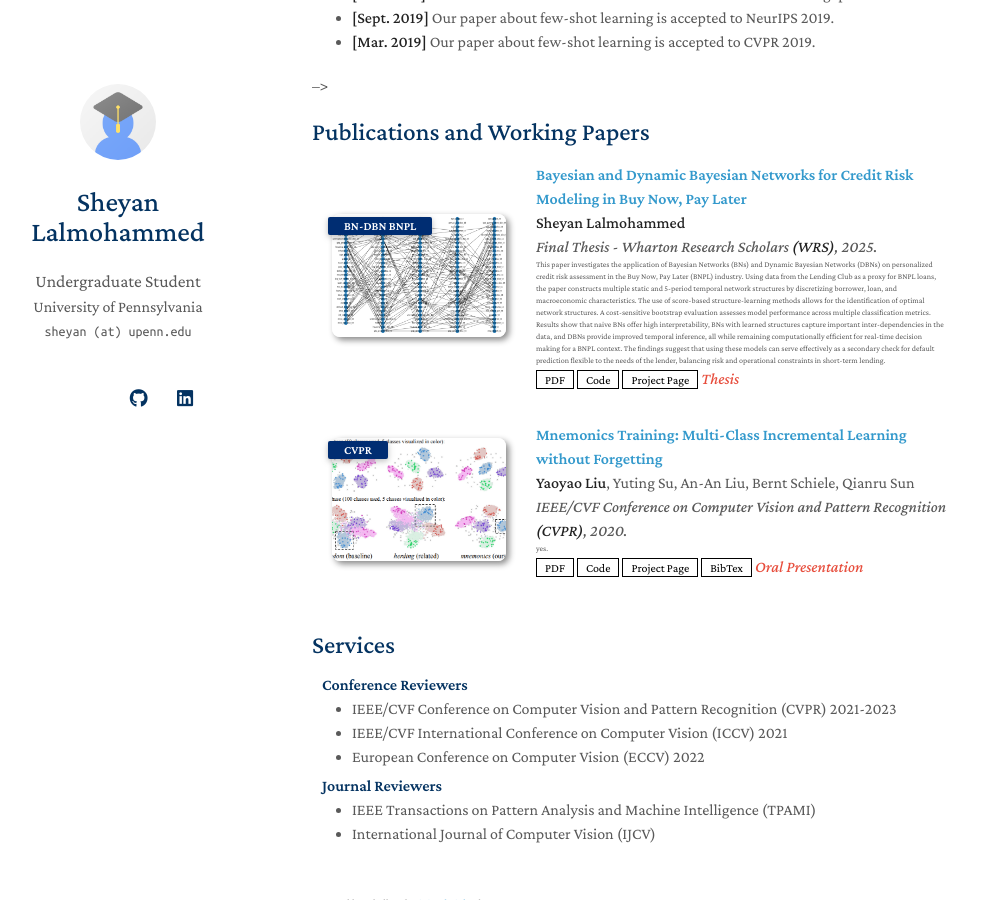
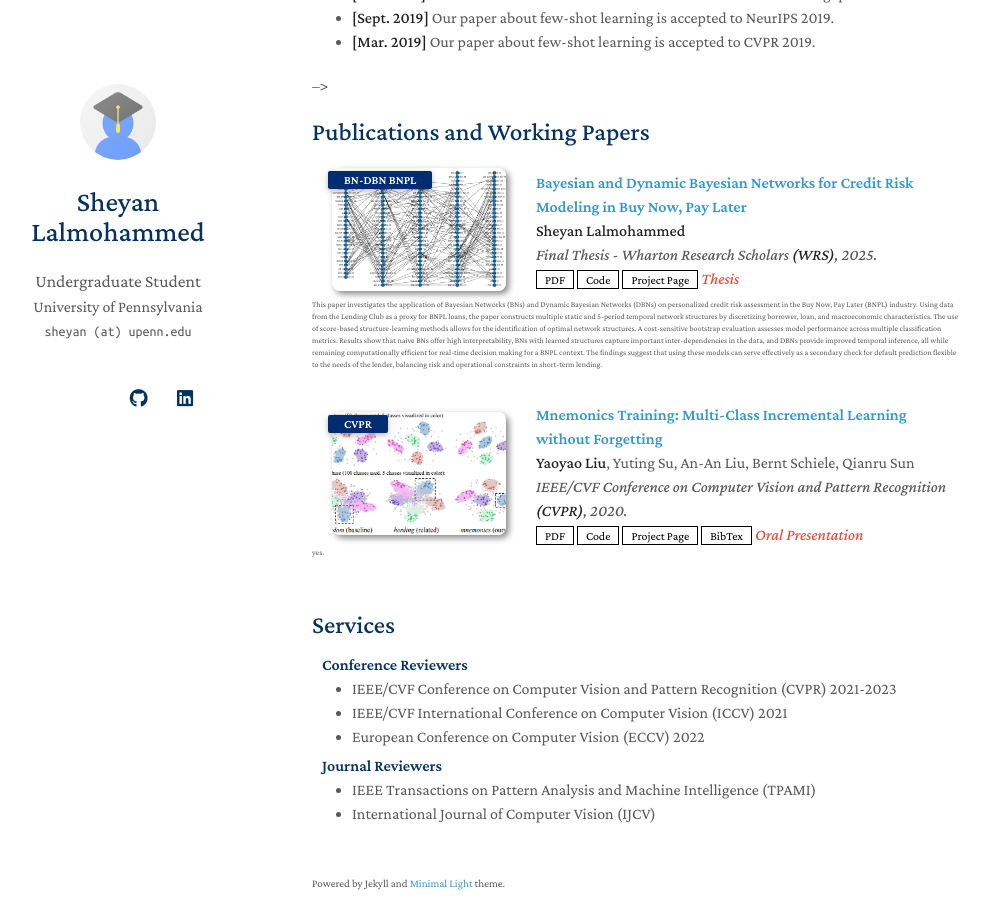
Before and after one commit to sheyanlalmohammed1/sheyanlalmohammed1.github.io, a Jekyll site: the page built from index.md, in a window 1280 px wide and 900 px high, scrolled down 738 px. Shown: the whole window, without its empty margins (158-1147 px from the left). Built offline with Jekyll 4.4.1, drawn with Linux system fonts in a browser that asks for light colours; a style sheet for code colours, icons or effects is not loaded; our own code applies the rules of GitHub Pages for plain Markdown files.

Commit message:
Update publications.md

```diff
--- a/_includes/publications.md
+++ b/_includes/publications.md
@@ -20,7 +20,6 @@
       <div class="author">{{ link.authors }}</div>
       <div class="periodical"><em>{{ link.conference }}</em>
       </div>
-      <div class="abstract">{{link.abstract}}</div>
     <div class="links">
       {% if link.pdf %}
       <a href="{{ link.pdf }}" class="btn btn-sm z-depth-0" role="button" target="_blank" style="font-size:12px;">PDF</a>
@@ -43,6 +42,7 @@
     </div>
   </div>
 </div>
+<div class="abstract">{{link.abstract}}</div>
 </li>
 <br>
 
```
